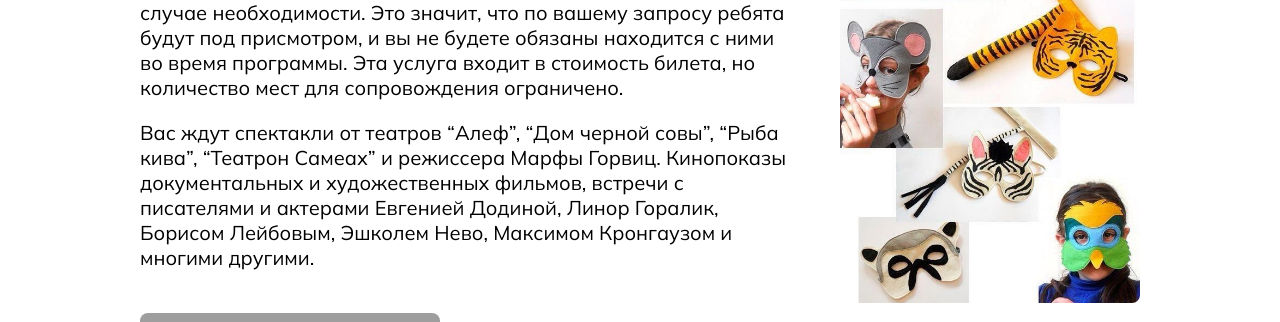
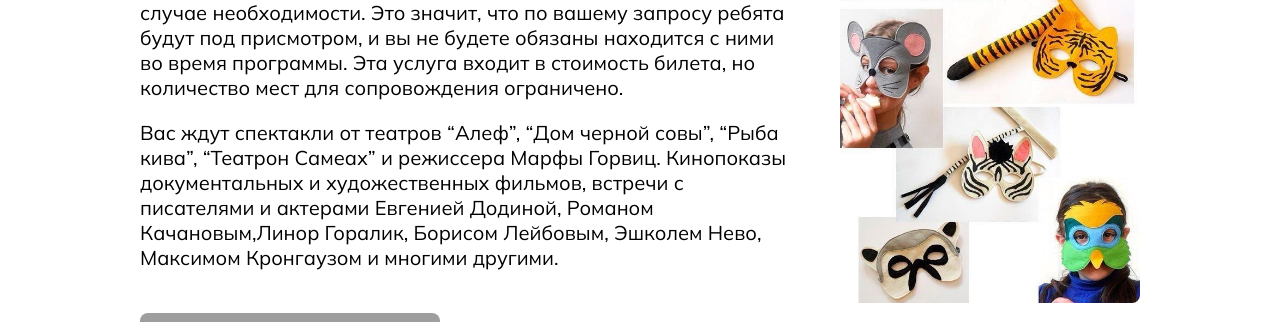
Before and after one commit to VarvaraKorableva/v_chemodane, a React (Create React App) app: page / in a window 1280 px wide. Shown: the part 1120-1442 px from the top of the page. Built offline with nearby package versions, Linux system fonts and the light colour scheme; grey boxes are pictures that could not be loaded; a web font is replaced by a local one.

Commit message:
deleted pics

```diff
--- a/src/components/AboutFestival/AboutFestival.js
+++ b/src/components/AboutFestival/AboutFestival.js
@@ -23,7 +23,7 @@ function AboutFestival() {
                     <p>
                         За программу мастер-классов отвечают ребята из проекта “КейтАНУ”. В оба дня программы, профессиональные мадрихи (ведущие) КейтАНУ организуют переход ребят 6-9 лет между разными активностями, и находятся на связи с родителями, в случае необходимости. Это значит, что по вашему запросу ребята будут под присмотром, и вы не будете обязаны находится с ними во время программы. Эта услуга входит в стоимость билета, но количество мест для сопровождения ограничено.
                     </p>
-                    <p>Вас ждут спектакли от театров “Алеф”, “Дом черной совы”, “Рыба кива”, “Театрон Самеах” и режиссера Марфы Горвиц. Кинопоказы документальных и художественных фильмов, встречи с писателями и актерами Евгенией Додиной, Линор Горалик, Борисом Лейбовым, Эшколем Нево, Максимом Кронгаузом и многими другими.</p>
+                    <p>Вас ждут спектакли от театров “Алеф”, “Дом черной совы”, “Рыба кива”, “Театрон Самеах” и режиссера Марфы Горвиц. Кинопоказы документальных и художественных фильмов, встречи с писателями и актерами Евгенией Додиной, Романом Качановым,Линор Горалик, Борисом Лейбовым, Эшколем Нево, Максимом Кронгаузом и многими другими.</p>
                 </div>
                 <img src={thirdPic} className="aboutFestival__img"></img>
             </div>
```
Also changed, not shown: src/images/purim.png (deleted).
